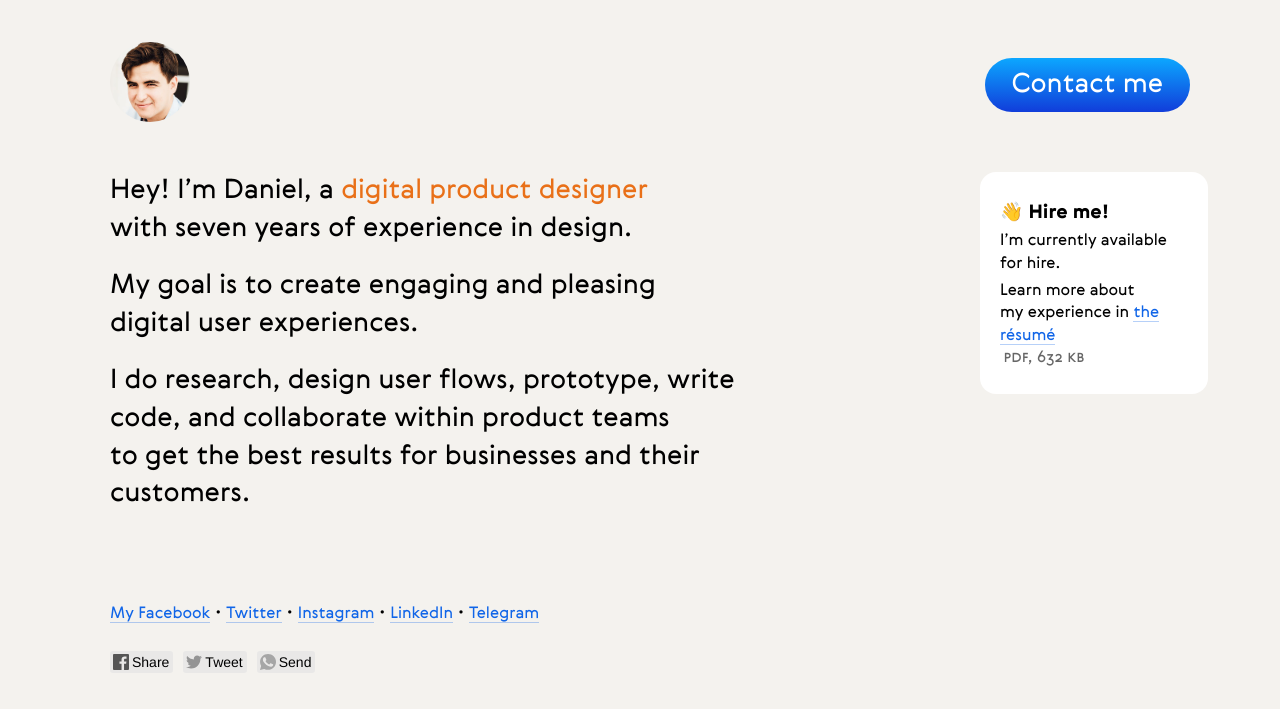
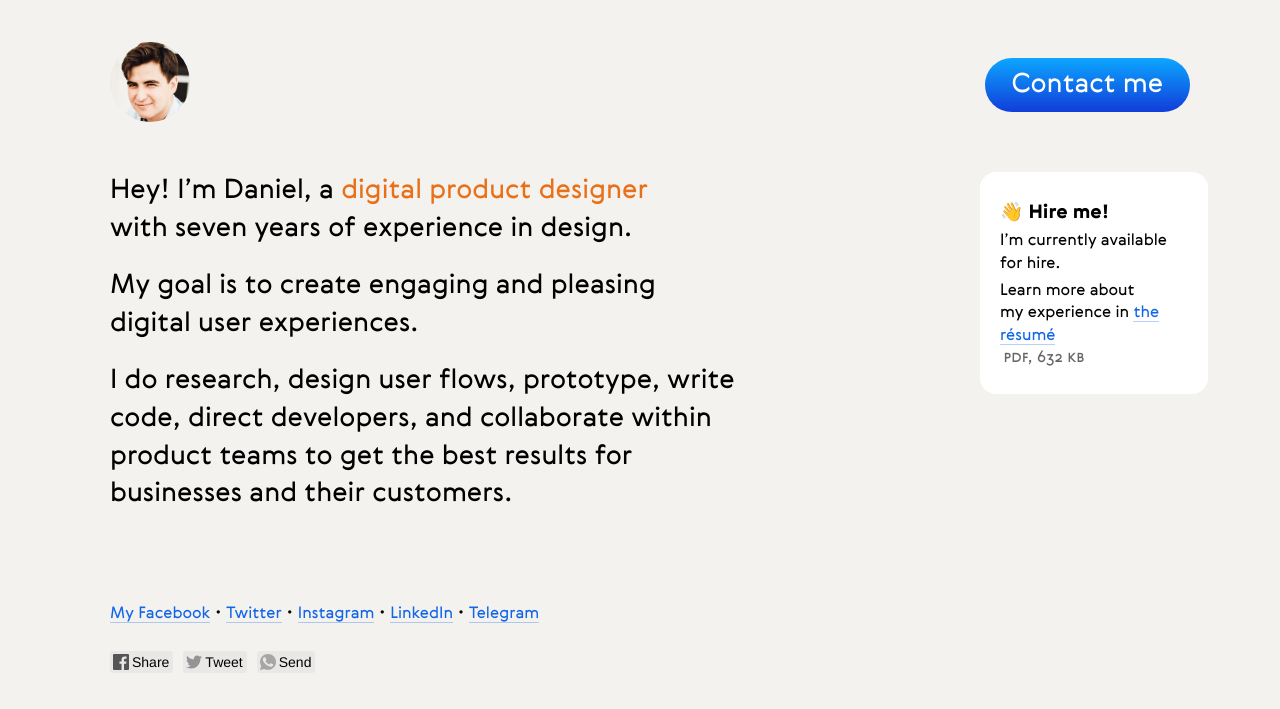
Before and after one commit to danielverdugo/danielverdugo.github.io, a Jekyll site: the page built from index.html, in a window 1280 px wide. Shown: the top 709 px of the page. Built offline with Jekyll 4.4.1, drawn with Linux system fonts in a browser that asks for light colours; comment, search, counter and statistics services are not loaded.

Commit message:
Edited description

```diff
--- a/index.html
+++ b/index.html
@@ -14,7 +14,7 @@ title: Daniel Verdugo Nosov
     <div class="unit three-fifths">
             <p class="highlight">Hey! I&rsquo;m Daniel, a&nbsp;<span style="color:#E97018">digital product designer</span> with&nbsp;seven&nbsp;years of&nbsp;experience in&nbsp;design.</nobr></p>
             <p class="highlight">My&nbsp;goal&nbsp;is to&nbsp;create engaging and pleasing digital user experiences.</p>
-            <p class="highlight">I&nbsp;do research, design user flows, prototype, write code, and collaborate within product teams to&nbsp;get the&nbsp;best results for businesses and their customers.</p>
+            <p class="highlight">I&nbsp;do research, design user flows, prototype, write code, direct developers, and collaborate within product teams to&nbsp;get the&nbsp;best results for businesses and their customers.</p>
     </div>
     <div class="unit one-fifth"></div>
     <div class="unit one-fifth">
```
